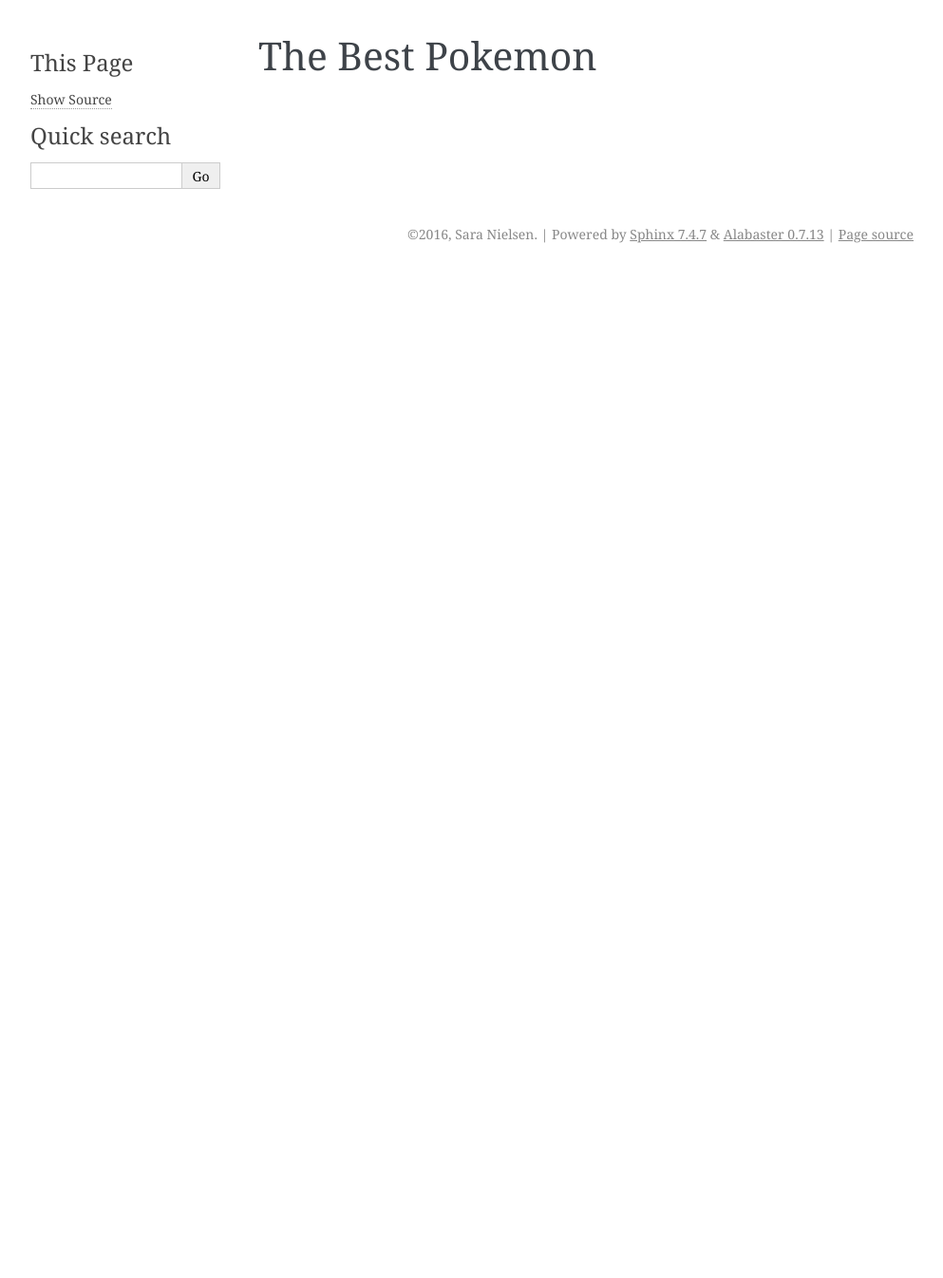
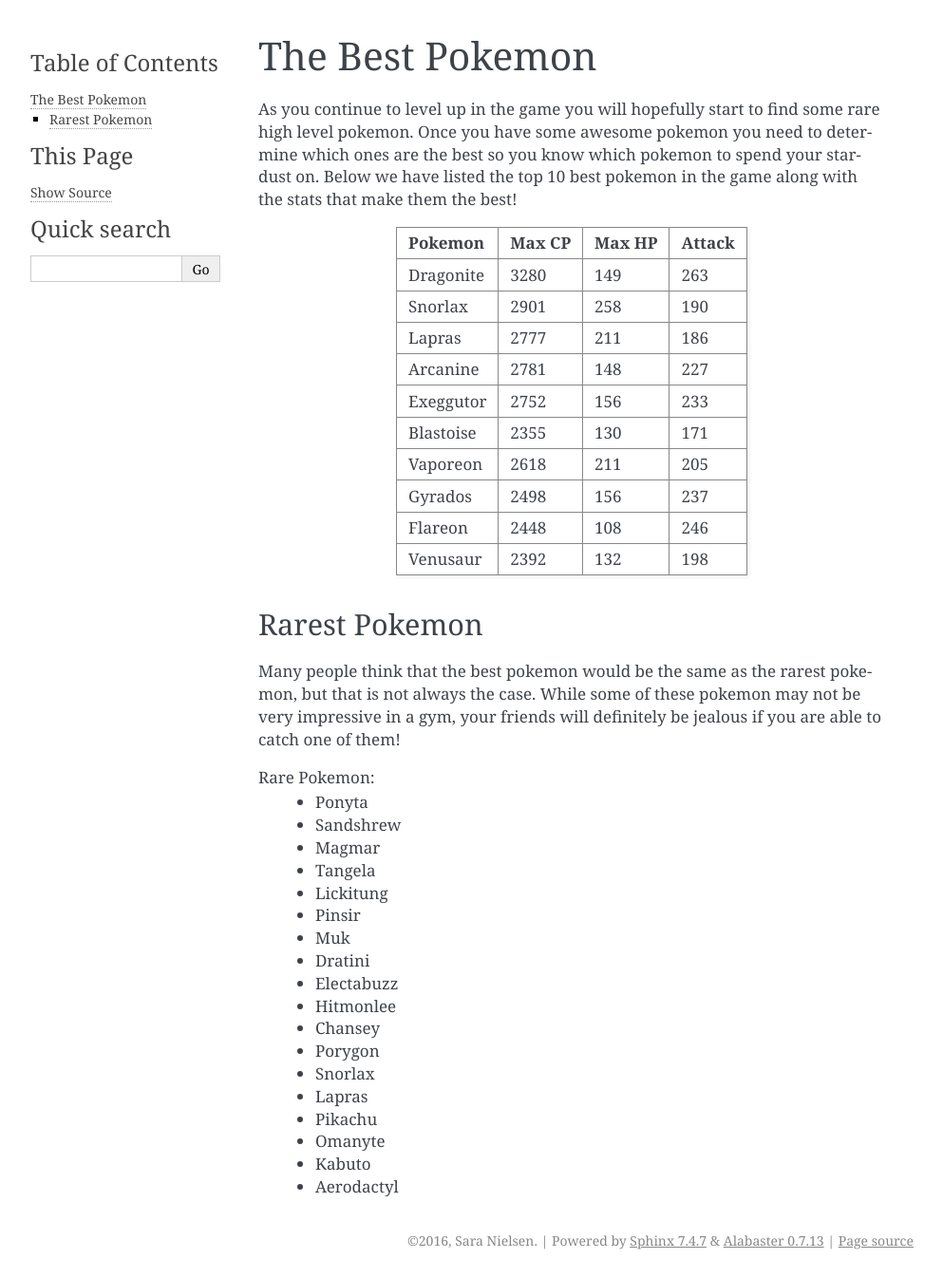
Before and after one commit to SaraNielsen21/pokemon_go, a Sphinx documentation site: the page built from source/best_pokemon/pokemon.rst, in a window 1280 px wide. Shown: the whole page at 95% size, without its empty margins (148-1141 px from the left). Built offline with Sphinx 7.4.7, drawn with Linux system fonts in a browser that asks for light colours; pages that are not in the unit, such as notebooks, are missing from menus; before the commit the page ends 900 px from its top, so only the background shows below that.

Commit message:
Add content to best pokemon page

```diff
--- a/source/best_pokemon/pokemon.rst
+++ b/source/best_pokemon/pokemon.rst
@@ -1,2 +1,60 @@
 The Best Pokemon
 ==================
+
+As you continue to level up in the game you will hopefully start to find some
+rare high level pokemon. Once you have some awesome pokemon you need to determine
+which ones are the best so you know which pokemon to spend your stardust on.
+Below we have listed the top 10 best pokemon in the game along with the stats
+that make them the best!
+
++-----------+--------+--------+--------+
+|Pokemon    |Max CP  |Max HP  |Attack  |
++===========+========+========+========+
+|Dragonite  |3280    |149     |263     |
++-----------+--------+--------+--------+
+|Snorlax    |2901    |258     |190     |
++-----------+--------+--------+--------+
+|Lapras     |2777    |211     |186     |
++-----------+--------+--------+--------+
+|Arcanine   |2781    |148     |227     |
++-----------+--------+--------+--------+
+|Exeggutor  |2752    |156     |233     |
++-----------+--------+--------+--------+
+|Blastoise  |2355    |130     |171     |
++-----------+--------+--------+--------+
+|Vaporeon   |2618    |211     |205     |
++-----------+--------+--------+--------+
+|Gyrados    |2498    |156     |237     |
++-----------+--------+--------+--------+
+|Flareon    |2448    |108     |246     |
++-----------+--------+--------+--------+
+|Venusaur   |2392    |132     |198     |
++-----------+--------+--------+--------+
+
+Rarest Pokemon
+----------------
+
+Many people think that the best pokemon would be the same as the rarest pokemon,
+but that is not always the case. While some of these pokemon may not be very
+impressive in a gym, your friends will definitely be jealous if you are able to
+catch one of them!
+
+Rare Pokemon:
+ * Ponyta
+ * Sandshrew
+ * Magmar
+ * Tangela
+ * Lickitung
+ * Pinsir
+ * Muk
+ * Dratini
+ * Electabuzz
+ * Hitmonlee
+ * Chansey
+ * Porygon
+ * Snorlax
+ * Lapras
+ * Pikachu
+ * Omanyte
+ * Kabuto
+ * Aerodactyl
```
